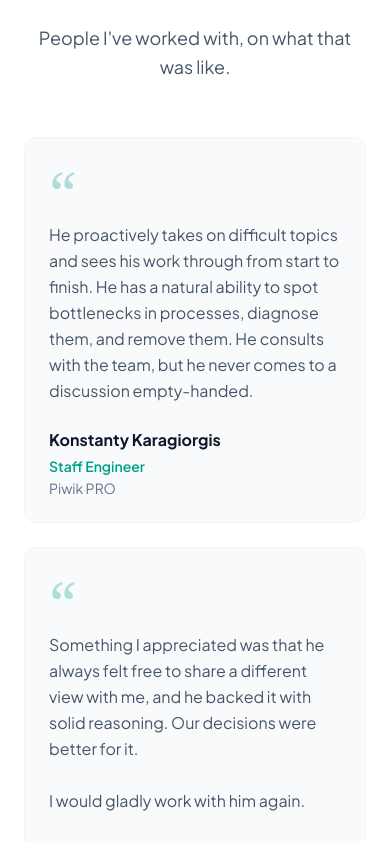
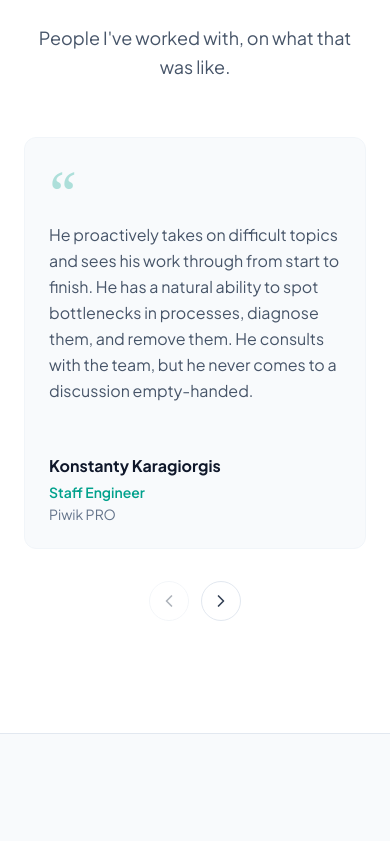
Before and after one commit to JOleksiakConsulting/joleksiakconsulting.github.io, a React (Vite) app: page / in a window 390 px wide. Shown: the part 2922-3763 px from the top of the page. Built offline with nearby package versions, Linux system fonts and the light colour scheme.

Commit message:
Added testimonials carousel and new quote

```diff
--- a/src/components/Testimonials.tsx
+++ b/src/components/Testimonials.tsx
@@ -1,3 +1,6 @@
+import { useEffect, useRef, useState, type KeyboardEvent, type MouseEvent, type PointerEvent } from 'react';
+import { ChevronLeft, ChevronRight } from 'lucide-react';
+
 type Testimonial = {
   quote: string;
   name: string;
@@ -24,9 +27,199 @@ const testimonials: Testimonial[] = [
     role: 'Director of DevOps & Security',
     company: 'Piwik PRO',
   },
+  {
+    quote: 'Jan is one of those leaders who makes complex engineering organizations work without making it look complicated. Over the years, I\'ve seen him successfully balance technology strategy, people leadership, and effective delivery.',
+    name: 'Piotr Słonina',
+    role: 'Director of Customer Experience',
+    company: 'Piwik PRO',
+  },
 ];
 
+const TABLET_MEDIA_QUERY = '(min-width: 768px)';
+const DESKTOP_MEDIA_QUERY = '(min-width: 1024px)';
+const SWIPE_MIN_DISTANCE = 40;
+const CLICK_TOLERANCE = 5;
+
+function getInitialPerView() {
+  if (typeof window === 'undefined') {
+    return 1;
+  }
+
+  const isDesktop = window.matchMedia(DESKTOP_MEDIA_QUERY).matches;
+  const isTablet = window.matchMedia(TABLET_MEDIA_QUERY).matches;
+
+  return isDesktop ? 3 : isTablet ? 2 : 1;
+}
+
+function usePerView() {
+  const [perView, setPerView] = useState(getInitialPerView);
+
+  useEffect(() => {
+    const tabletQuery = window.matchMedia(TABLET_MEDIA_QUERY);
+    const desktopQuery = window.matchMedia(DESKTOP_MEDIA_QUERY);
+    const updatePerView = () => {
+      setPerView(desktopQuery.matches ? 3 : tabletQuery.matches ? 2 : 1);
+    };
+
+    updatePerView();
+    tabletQuery.addEventListener('change', updatePerView);
+    desktopQuery.addEventListener('change', updatePerView);
+
+    return () => {
+      tabletQuery.removeEventListener('change', updatePerView);
+      desktopQuery.removeEventListener('change', updatePerView);
+    };
+  }, []);
+
+  return perView;
+}
+
 export default function Testimonials() {
+  const perView = usePerView();
+  const maxIndex = Math.max(0, testimonials.length - perView);
+  const [index, setIndex] = useState(0);
+  const [dragDelta, setDragDelta] = useState<number | null>(null);
+  const dragStartXRef = useRef<number | null>(null);
+  const dragStartYRef = useRef<number | null>(null);
+  const dragPointerIdRef = useRef<number | null>(null);
+  const dragDeltaRef = useRef(0);
+  const dragAxisRef = useRef<'horizontal' | 'vertical' | null>(null);
+  const hasHorizontalDragRef = useRef(false);
+  const suppressClickRef = useRef(false);
+  const activeIndex = Math.min(index, maxIndex);
+  const hasOverflow = testimonials.length > perView;
+  const rangeStart = activeIndex + 1;
+  const rangeEnd = Math.min(activeIndex + perView, testimonials.length);
+  const trackOffset = activeIndex * (100 / perView);
+  const trackTransform =
+    dragDelta === null
+      ? `translateX(-${trackOffset}%)`
+      : `translateX(calc(-${trackOffset}% + ${dragDelta}px))`;
+  const liveMessage =
+    perView === 1
+      ? `Testimonial ${rangeStart} of ${testimonials.length}`
+      : `Testimonials ${rangeStart} to ${rangeEnd} of ${testimonials.length}`;
+
+  useEffect(() => {
+    setIndex((currentIndex) => Math.min(currentIndex, maxIndex));
+  }, [maxIndex]);
+
+  const goToIndex = (nextIndex: number) => {
+    setIndex(Math.min(Math.max(nextIndex, 0), maxIndex));
+  };
+
+  const handleKeyDown = (event: KeyboardEvent<HTMLDivElement>) => {
+    if (!hasOverflow) {
+      return;
+    }
+
+    if (event.key === 'ArrowLeft') {
+      event.preventDefault();
+      goToIndex(activeIndex - 1);
+    }
+
+    if (event.key === 'ArrowRight') {
+      event.preventDefault();
+      goToIndex(activeIndex + 1);
+    }
+  };
+
+  const handlePointerDown = (event: PointerEvent<HTMLDivElement>) => {
+    if (!hasOverflow || event.button !== 0 || !event.isPrimary) {
+      return;
+    }
+
+    dragStartXRef.current = event.clientX;
+    dragStartYRef.current = event.clientY;
+    dragPointerIdRef.current = event.pointerId;
+    dragDeltaRef.current = 0;
+    dragAxisRef.current = null;
+    hasHorizontalDragRef.current = false;
+    suppressClickRef.current = false;
+    setDragDelta(0);
+    event.currentTarget.setPointerCapture(event.pointerId);
+  };
+
+  const handlePointerMove = (event: PointerEvent<HTMLDivElement>) => {
+    if (
+      dragStartXRef.current === null ||
+      dragStartYRef.current === null ||
+      dragPointerIdRef.current !== event.pointerId
+    ) {
+      return;
+    }
+
+    const deltaX = event.clientX - dragStartXRef.current;
+    const deltaY = event.clientY - dragStartYRef.current;
+
+    if (dragAxisRef.current === null) {
+      if (Math.max(Math.abs(deltaX), Math.abs(deltaY)) <= CLICK_TOLERANCE) {
+        return;
+      }
+
+      dragAxisRef.current = Math.abs(deltaX) > Math.abs(deltaY) ? 'horizontal' : 'vertical';
+    }
+
+    if (dragAxisRef.current !== 'horizontal') {
+      return;
+    }
+
+    dragDeltaRef.current = deltaX;
+    setDragDelta(deltaX);
+
+    if (Math.abs(deltaX) > CLICK_TOLERANCE) {
+      hasHorizontalDragRef.current = true;
+      event.preventDefault();
+    }
+  };
+
+  const finishPointer = (event: PointerEvent<HTMLDivElement>, shouldNavigate: boolean) => {
+    if (dragPointerIdRef.current !== event.pointerId || dragStartXRef.current === null) {
+      return;
+    }
+
+    const delta = dragDeltaRef.current;
+    const hasDrag = hasHorizontalDragRef.current;
+    let didSwipe = false;
+
+    if (shouldNavigate && hasDrag) {
+      const slideWidth = event.currentTarget.clientWidth / perView;
+      const swipeThreshold = Math.max(SWIPE_MIN_DISTANCE, slideWidth * 0.15);
+
+      didSwipe = Math.abs(delta) >= swipeThreshold;
+
+      if (didSwipe) {
+        goToIndex(activeIndex + (delta < 0 ? 1 : -1));
+      }
+    }
+
+    if (didSwipe) {
+      suppressClickRef.current = true;
+    }
+
+    if (event.currentTarget.hasPointerCapture(event.pointerId)) {
+      event.currentTarget.releasePointerCapture(event.pointerId);
+    }
+
+    dragStartXRef.current = null;
+    dragStartYRef.current = null;
+    dragPointerIdRef.current = null;
+    dragDeltaRef.current = 0;
+    dragAxisRef.current = null;
+    hasHorizontalDragRef.current = false;
+    setDragDelta(null);
+  };
+
+  const handleClickCapture = (event: MouseEvent<HTMLDivElement>) => {
+    if (!suppressClickRef.current) {
+      return;
+    }
+
+    event.preventDefault();
+    event.stopPropagation();
+    suppressClickRef.current = false;
+  };
+
   return (
     <section
       id="testimonials"
@@ -46,10 +239,46 @@ export default function Testimonials() {
           </p>
         </div>
 
-        <div className="grid gap-6 md:grid-cols-2 lg:grid-cols-3">
-          {testimonials.map((testimonial, index) => (
+        <div
+          role="region"
+          aria-roledescription="carousel"
+          aria-label="Testimonials"
+          tabIndex={0}
+          onKeyDown={handleKeyDown}
+          className="rounded-xl focus-visible:outline-none focus-visible:ring-2 focus-visible:ring-accent-500 focus-visible:ring-offset-4 dark:focus-visible:ring-accent-400 dark:focus-visible:ring-offset-slate-900"
+        >
+          <div
+            className={`-mx-3 overflow-hidden touch-pan-y ${
+              dragDelta !== null ? 'select-none' : ''
+            }`}
+            onPointerDown={hasOverflow ? handlePointerDown : undefined}
+            onPointerMove={hasOverflow ? handlePointerMove : undefined}
+            onPointerUp={hasOverflow ? (event) => finishPointer(event, true) : undefined}
+            onPointerCancel={hasOverflow ? (event) => finishPointer(event, false) : undefined}
+            onClickCapture={hasOverflow ? handleClickCapture : undefined}
+          >
+            <div
+              className={`flex w-full ${
+                dragDelta === null ? 'transition-transform duration-300' : 'transition-none'
+              } ${
+                dragDelta !== null
+                  ? 'cursor-grabbing'
+                  : hasOverflow
+                    ? 'cursor-grab'
+                    : ''
+              }`}
+              style={{ transform: trackTransform }}
+            >
+              {testimonials.map((testimonial, testimonialIndex) => (
+                <div
+                  key={`${testimonial.name}-${testimonialIndex}`}
+                  role="group"
+                  aria-roledescription="slide"
+                  aria-label={`${testimonialIndex + 1} of ${testimonials.length}`}
+                  className="shrink-0 flex px-3"
+                  style={{ flexBasis: `${100 / perView}%` }}
+                >
                   <figure
-              key={`${testimonial.name}-${index}`}
                     className="h-full flex flex-col p-6 md:p-8 bg-slate-50 dark:bg-slate-800/50 border border-slate-100 dark:border-slate-700/50 rounded-xl hover:border-accent-600/30 dark:hover:border-accent-400/30 hover:shadow-sm transition-all duration-200 transform-gpu"
                     style={{ backfaceVisibility: 'hidden' }}
                   >
@@ -74,7 +303,38 @@ export default function Testimonials() {
                       </p>
                     </figcaption>
                   </figure>
+                </div>
               ))}
+            </div>
+          </div>
+
+          {hasOverflow && (
+            <div className="mt-8 flex items-center justify-center gap-3">
+              <button
+                type="button"
+                aria-label="Previous testimonials"
+                disabled={activeIndex === 0}
+                onClick={() => goToIndex(activeIndex - 1)}
+                className="inline-flex h-10 w-10 items-center justify-center rounded-full border border-slate-200 text-slate-700 transition-colors hover:border-accent-600 hover:text-accent-600 disabled:cursor-not-allowed disabled:opacity-40 dark:border-slate-700 dark:text-slate-300 dark:hover:border-accent-400 dark:hover:text-accent-400 focus-visible:outline-none focus-visible:ring-2 focus-visible:ring-accent-500 focus-visible:ring-offset-2 dark:focus-visible:ring-accent-400 dark:focus-visible:ring-offset-slate-900"
+              >
+                <ChevronLeft className="h-5 w-5" aria-hidden="true" />
+              </button>
+
+              <button
+                type="button"
+                aria-label="Next testimonials"
+                disabled={activeIndex === maxIndex}
+                onClick={() => goToIndex(activeIndex + 1)}
+                className="inline-flex h-10 w-10 items-center justify-center rounded-full border border-slate-200 text-slate-700 transition-colors hover:border-accent-600 hover:text-accent-600 disabled:cursor-not-allowed disabled:opacity-40 dark:border-slate-700 dark:text-slate-300 dark:hover:border-accent-400 dark:hover:text-accent-400 focus-visible:outline-none focus-visible:ring-2 focus-visible:ring-accent-500 focus-visible:ring-offset-2 dark:focus-visible:ring-accent-400 dark:focus-visible:ring-offset-slate-900"
+              >
+                <ChevronRight className="h-5 w-5" aria-hidden="true" />
+              </button>
+            </div>
+          )}
+
+          <span className="sr-only" aria-live="polite">
+            {liveMessage}
+          </span>
         </div>
       </div>
     </section>
```
Also changed, not shown: 1 other file (tests, documents, lock files or other folders). Lines whose indentation alone changed are shown as unchanged.
